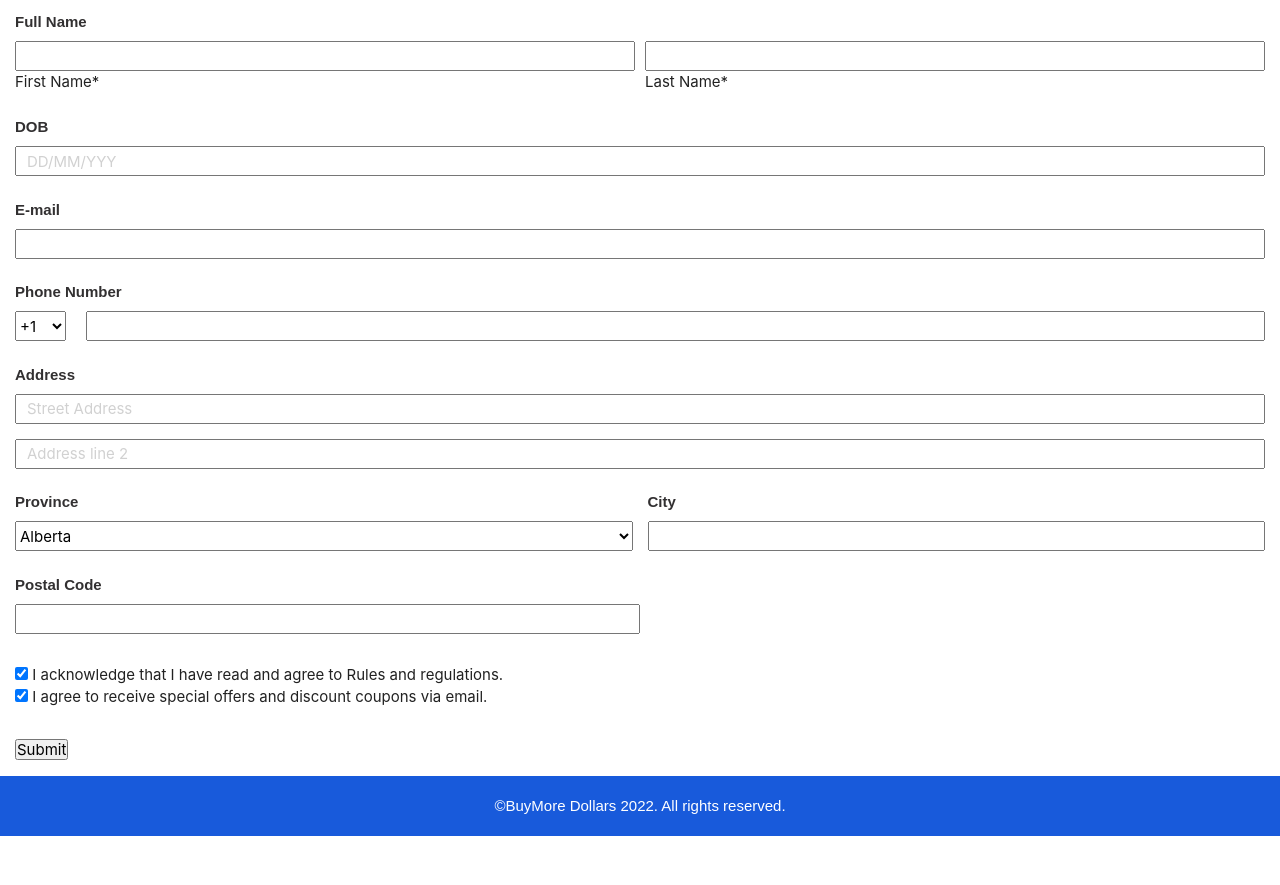
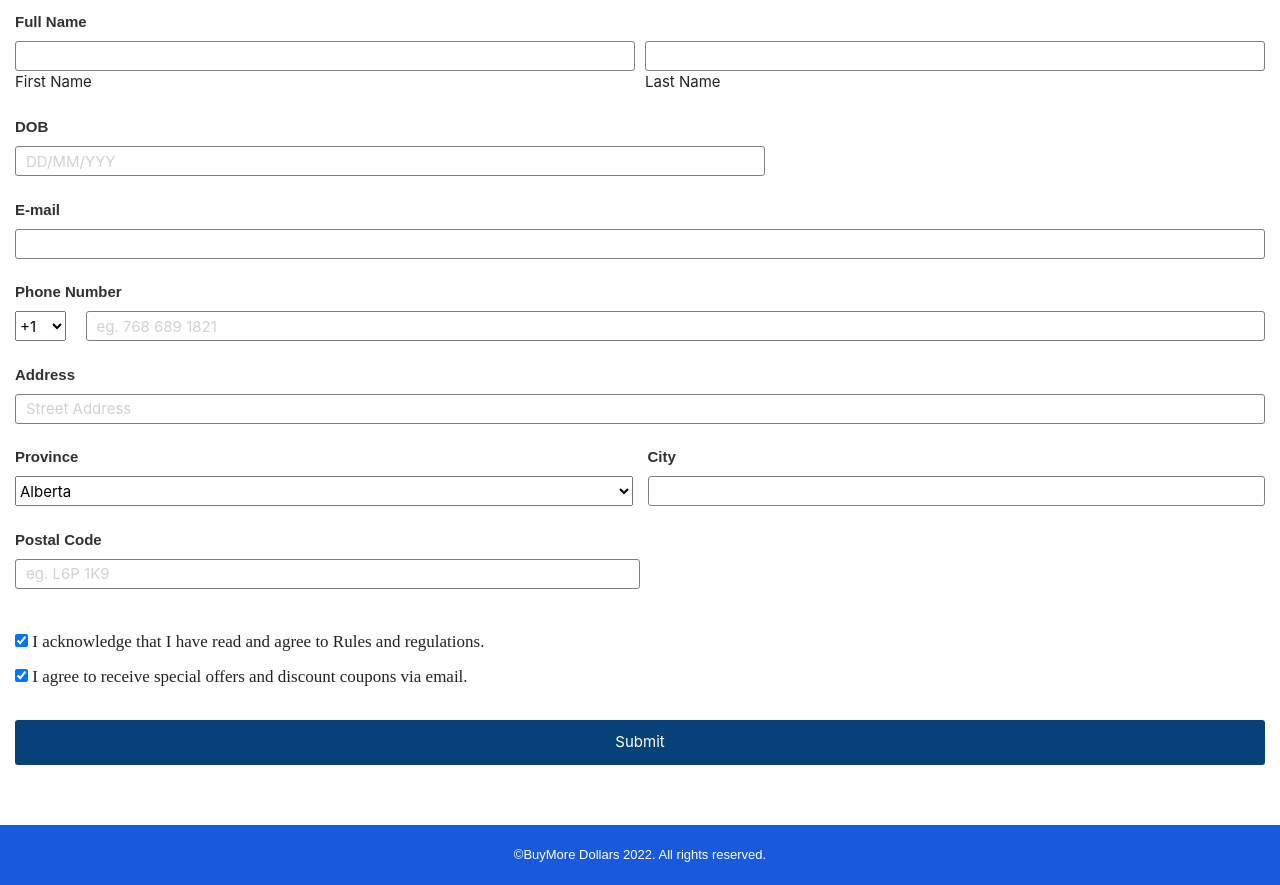
Before and after one commit to jaideep-git/RegEx-Form, a website: page index.html in a window 1280 px wide. Shown: the part 168-1053 px from the top of the page. Before the commit the page ends 1004 px from the top, so only its background shows below. Drawn offline with nearby package versions, Linux system fonts and the light colour scheme; a web font is replaced by a local one.

Commit message:
styling-final

```diff
--- a/css/main.css
+++ b/css/main.css
@@ -2,6 +2,10 @@
     margin: 0;
     padding: 0;
     box-sizing: border-box;
+}
+@font-face {
+    font-family: montserrat;
+    src:url(../fonts/Montserrat-Regular.ttf);
 }
 /* Navbar */
 .navbar{
@@ -55,8 +59,14 @@ label{
 }
 input[type=text]{
     padding-left:10px;
+    border: 1px solid grey;
+    border-radius: 3px;
     width: 100%;
     height: 2rem;
+}
+input[type=text]:focus {
+    color:black;
+    background-color: #FEF1E6;
 }
 select{
     height: 2rem;
@@ -83,6 +93,12 @@ form{
 }
 .checkbox{
     display: inline;
+    font-size:17px;
+    font-family: montserrat;
+
+}
+input[type="checkbox"]{
+    margin-top:1rem
 }
 .agreement{
     margin: 2rem 0
@@ -96,16 +112,27 @@ form{
     width: 100%;
 }
 .stateBox div{
-    width:50%}
+    width:50%
+}
+
+.submit-btn{
+    width: 100%;
+    border-radius:3px;
+    color: #fff;
+    background-color:#084177;
+    border: none;
+    height:3rem;
+}
 /* footer */
 footer {
     width: 100%;
     background-color: #185ADB;
     color: white;
     height:4rem;
+    font-size: 13px;
     display: flex;
     justify-content:center;
-    margin-top:1rem;
+    margin-top:4rem;
     align-items:center;
     font-family:Arial, Helvetica, sans-serif;
 }
@@ -123,7 +150,7 @@ footer {
         flex-direction: column;
     }
   .menu-btn i.active:before{
-      content: "\f00d";
+    content: "\f00d";
   }
   .navbar .menu{
     position: fixed;
--- a/index.html
+++ b/index.html
@@ -23,24 +23,24 @@
         </div>
     </nav>
     <main>
-        <h1 style="margin-left:1rem; color: #323031">Registration</h1>
+        <h1 style="margin-left:1rem; color:#323031; font-family: montserrat;">Event Registration</h1>
         <form action="#">
             <!-- Full Name -->
             <label for="">Full Name</label>
             <section class="full_name">
                 <div>
                     <input type="text">
-                    <p>First Name*</p>
+                    <p>First Name</p>
                 </div>
                 <div>
                     <input type="text">
-                    <p>Last Name*</p>
+                    <p>Last Name</p>
                 </div>
             </section>
 
             <!-- DOB -->
             <label for="email">DOB</label>
-            <input type="text" placeholder="DD/MM/YYY">
+            <input type="text" placeholder="DD/MM/YYY" style="width: 60%;">
 
             <!-- Email Address -->
             <section>
@@ -56,14 +56,13 @@
                     <option value="saab">+111</option>
                     <option value="mercedes">+91</option>
                 </select>
-                <input type="text">
+                <input type="text" placeholder="eg. 768 689 1821">
             </section>
 
             <!-- Full Address -->
             <section>
                 <label for="">Address</label>
                 <input type="text" placeholder="Street Address">
-                <input type="text" placeholder="Address line 2" class="street_address">
                 <div class="stateBox">
                     <div>
                         <label for="">Province</label>
@@ -80,18 +79,18 @@
                     </div>
                 </div>
                 <label for="">Postal Code</label>
-                <input type="text" placeholder="" id="postal_code">
+                <input type="text" placeholder="eg. L6P 1K9" id="postal_code">
             </section>
 
             <!-- Agreement Section -->
             <section class="agreement">
                 <input type="checkbox" id="scales" name="scales" checked>
-                <p for="scales" class="checkbox">I acknowledge that I have read and agree to Rules and regulations.</->
+                <p class="checkbox">I acknowledge that I have read and agree to Rules and regulations.</->
                 <p></p>
                 <input type="checkbox" id="scales" name="scales" checked>
-                <p for="scales" class="checkbox">I agree to receive special offers and discount coupons via email.</p>
+                <p class="checkbox">I agree to receive special offers and discount coupons via email.</p>
             </section>
-            <input type="submit">
+            <input type="submit" class="submit-btn">
         </form>
     </main>
 
```
Also changed, not shown: assets/fonts/Montserrat-Regular.ttf (added).
